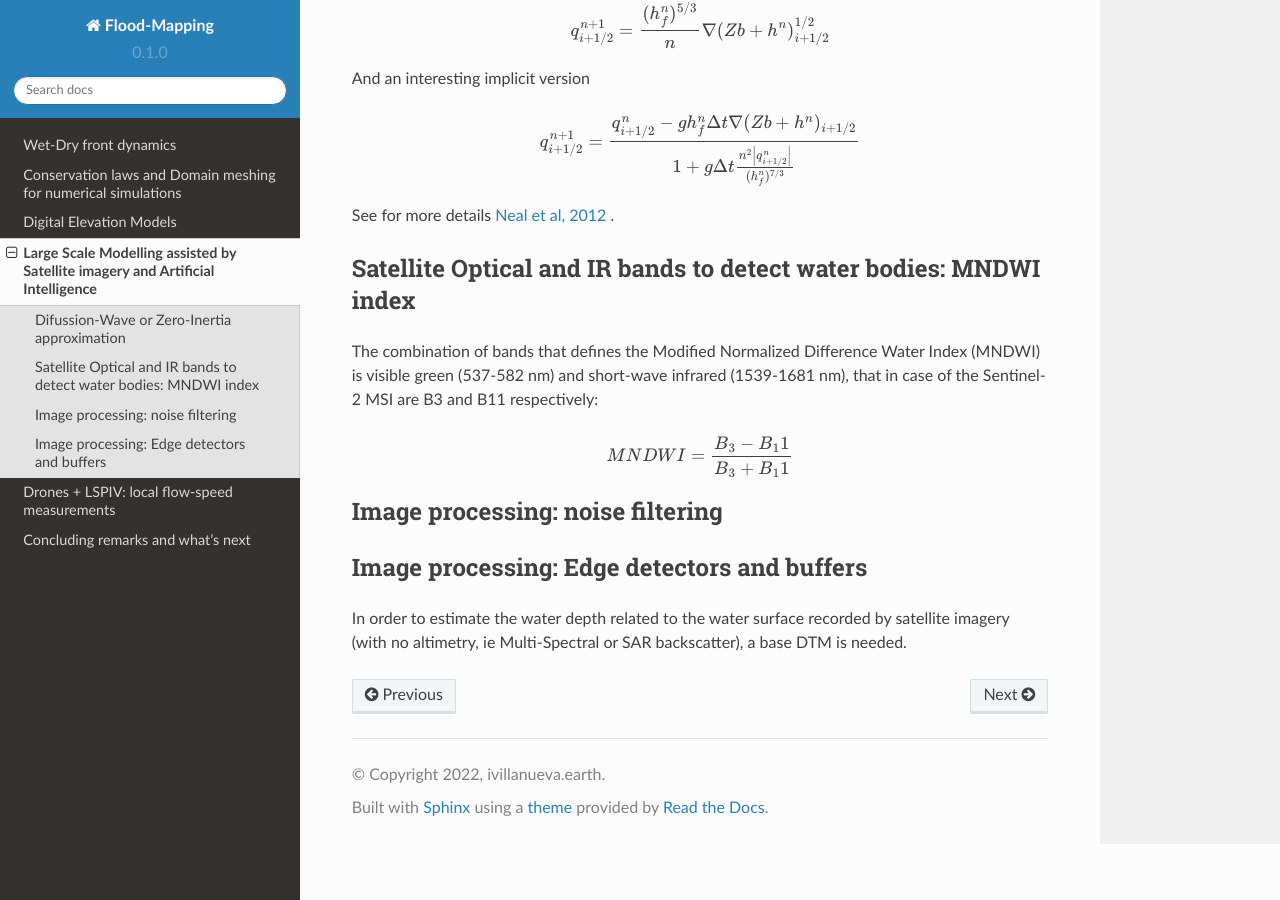
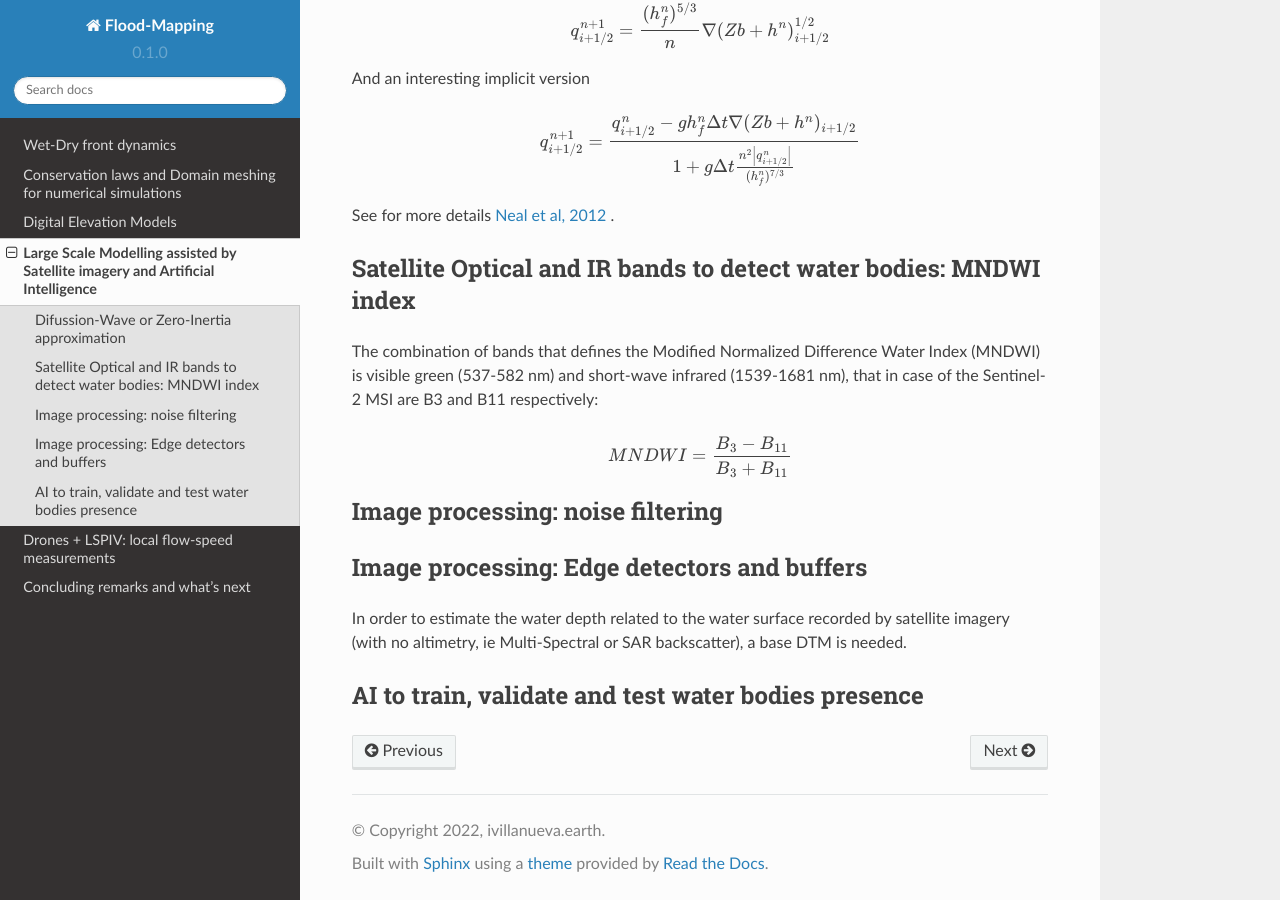
Before and after one commit to ivillamadrid/FloodMapping, a Sphinx documentation site: the page built from docs/source/lsm.rst, in a window 1280 px wide and 900 px high, scrolled down 955 px. Built offline with Sphinx 7.4.7 and the Read the Docs theme 2.0.0, drawn with Linux system fonts in a browser that asks for light colours.

Commit message:
Update lsm.rst

```diff
--- a/docs/source/lsm.rst
+++ b/docs/source/lsm.rst
@@ -55,7 +55,7 @@ The combination of bands that defines the Modified Normalized Difference Water I
 
 .. math::
 
- MNDWI=\frac{B_3-B_11}{B_3+B_11}
+ MNDWI=\frac{B_3-B_{11}}{B_3+B_{11}}
 
 
 
@@ -66,3 +66,6 @@ Image processing: Edge detectors and buffers
 --------------------------------------------
 
 In order to estimate the water depth related to the water surface recorded by satellite imagery (with no altimetry, ie Multi-Spectral or SAR backscatter), a base DTM is needed.
+
+AI to train, validate and test water bodies presence
+----------------------------------------------------
```
